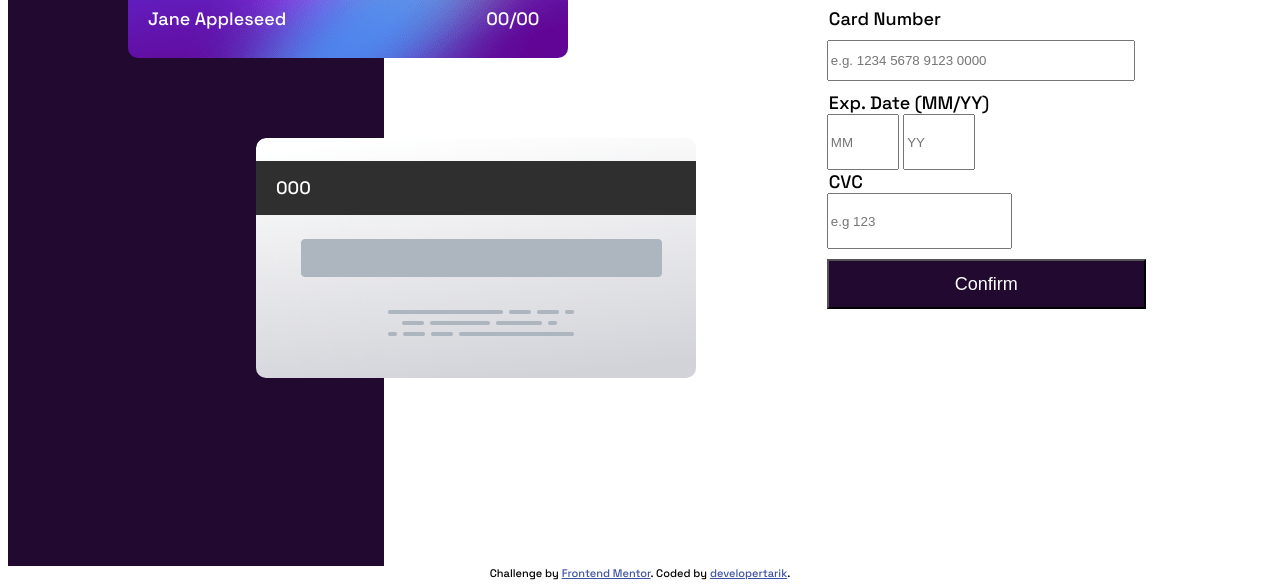
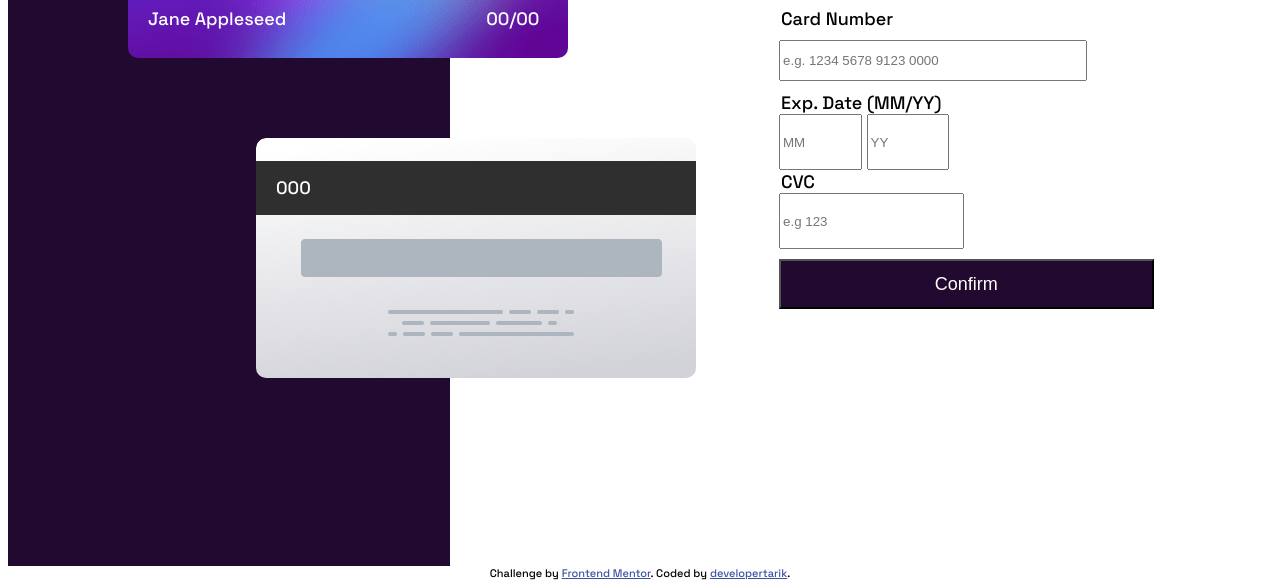
Before and after one commit to developertarik/card-project, a plain HTML site: page index.html in a window 1280 px wide. Shown: the part 342-930 px from the top of the page. Drawn offline with Linux system fonts and the light colour scheme.

Commit message:
Update style.css

```diff
--- a/styles/style.css
+++ b/styles/style.css
@@ -41,11 +41,11 @@ body{
 
 }
 .box-2{
-    display: flex;
+       display: flex;
     flex-direction: column;
     justify-content: center;
-    margin-left: 25%;
-    padding:10%;
+    margin-left: 20%;
+    padding: 6%;
 }
 .name{
 display: flex;
```
